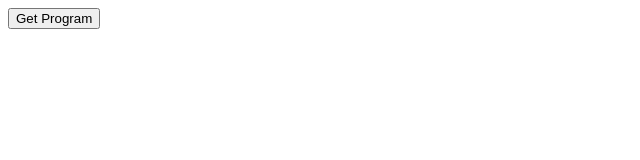
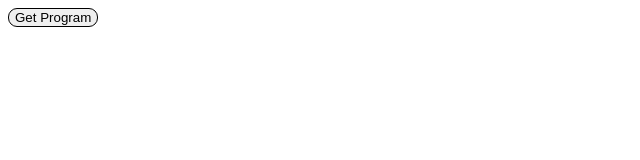
Before and after one commit to osinthe/battleground.github.io, a plain HTML site: page index.html in a window 1280 px wide. Shown: the full height of the page, 0-640 px from the left. Drawn offline with Linux system fonts and the light colour scheme.

Commit message:
Update index.html

```diff
--- a/index.html
+++ b/index.html
@@ -3,6 +3,6 @@
 <head>
 </head>
 <body>
-  <input type="button" value="Get Program" onclick="location.href = 'https://osinthe.github.io/osinthe/Program.exe'">
+  <input type="button" style="cursor: pointer; border: 1px solid black; border-radius: 9px;" value="Get Program" onclick="location.href = 'https://osinthe.github.io/osinthe/Program.exe'">
 </body>
 </html>
```
